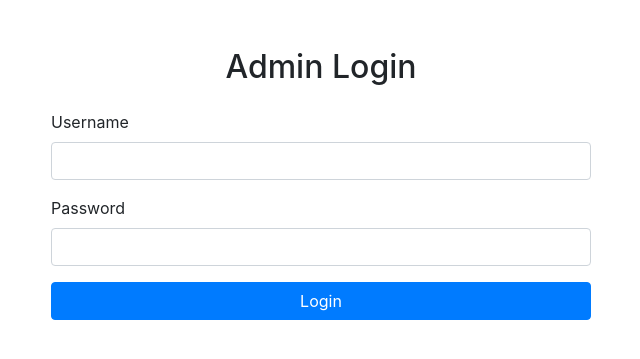
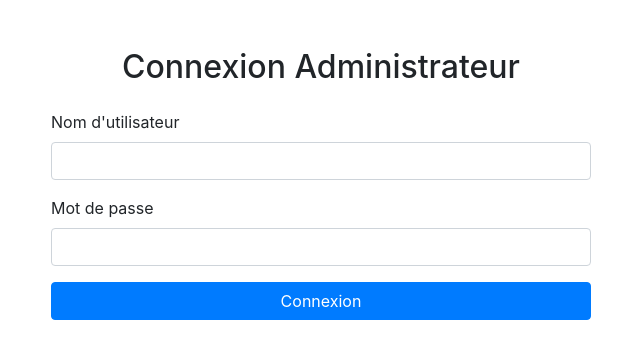
Before and after one commit to Haithemkoriche/acadmey_marame_school_gestion_inscription, a PHP site: page /admin/login.php in a window 1280 px wide. Shown: the top 359 px of the page, without its empty margins (319-959 px from the left). Run offline with PHP 8.4, Linux system fonts and the light colour scheme.

Commit message:
finalising

```diff
--- a/admin/login.php
+++ b/admin/login.php
@@ -16,37 +16,37 @@ if ($_SERVER["REQUEST_METHOD"] == "POST") {
     exit;
   } else {
     // Authentification échouée, afficher un message d'erreur
-    $error = "Invalid username or password";
+    $error = "Nom d'utilisateur ou mot de passe incorrect";
   }
 }
 ?>
 
 <!DOCTYPE html>
-<html lang="en">
+<html lang="fr">
 <head>
   <meta charset="UTF-8">
   <meta name="viewport" content="width=device-width, initial-scale=1.0">
   <link rel="stylesheet" href="https://maxcdn.bootstrapcdn.com/bootstrap/4.5.0/css/bootstrap.min.css">
-  <title>Login</title>
+  <title>Connexion</title>
 </head>
 <body>
   <div class="container mt-5">
     <div class="row justify-content-center">
       <div class="col-md-6">
-        <h2 class="text-center mb-4">Admin Login</h2>
+        <h2 class="text-center mb-4">Connexion Administrateur</h2>
         <?php if (isset($error)) { ?>
           <div class="alert alert-danger"><?php echo $error; ?></div>
         <?php } ?>
         <form action="<?php echo htmlspecialchars($_SERVER["PHP_SELF"]); ?>" method="POST">
           <div class="form-group">
-            <label for="username">Username</label>
+            <label for="username">Nom d'utilisateur</label>
             <input type="text" class="form-control" id="username" name="username" required>
           </div>
           <div class="form-group">
-            <label for="password">Password</label>
+            <label for="password">Mot de passe</label>
             <input type="password" class="form-control" id="password" name="password" required>
           </div>
-          <button type="submit" class="btn btn-primary btn-block">Login</button>
+          <button type="submit" class="btn btn-primary btn-block">Connexion</button>
         </form>
       </div>
     </div>
```
Also changed, not shown: admin/di.php (+0 -20 lines).
